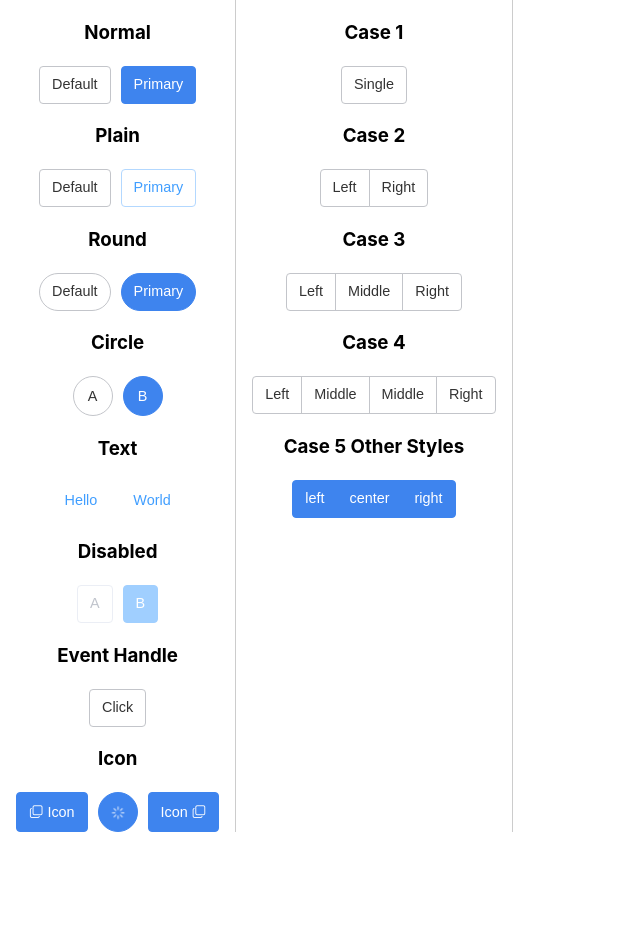
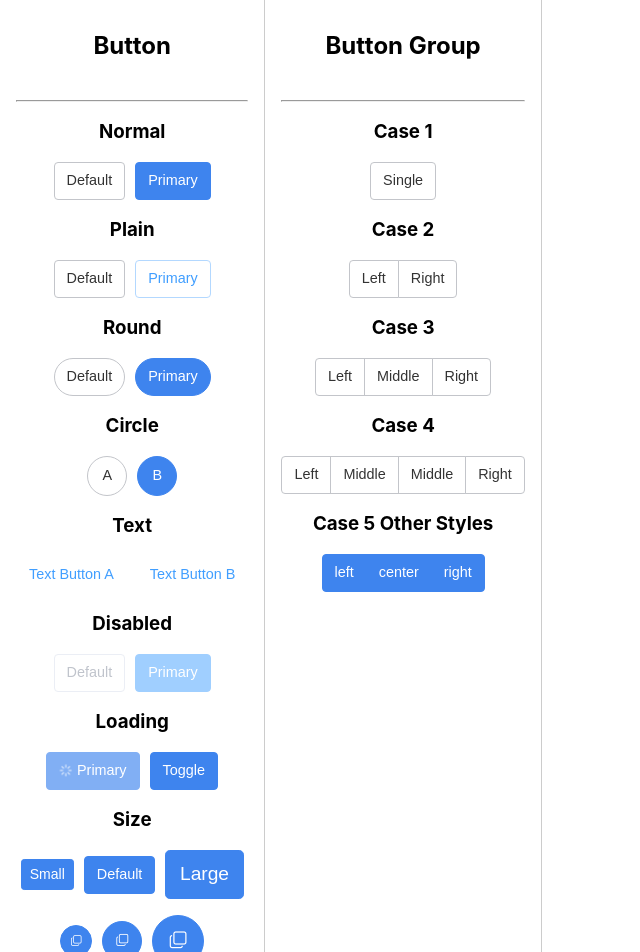
Before and after one commit to midoushitongtong/other-code, a Vue app in the folder learn-vue-component/: page / in a window 1280 px wide. Shown: the top 952 px of the page, without its empty margins (0-640 px from the left). Before the commit the page ends 832 px from the top, so only its background shows below. Built offline with nearby package versions, Linux system fonts and the light colour scheme.

Commit message:
chore: save code

```diff
--- a/learn-vue-component/src/App.vue
+++ b/learn-vue-component/src/App.vue
@@ -32,6 +32,7 @@ body {
       padding-left: 1rem;
       border-right: 1px solid #ccc;
     }
+    padding-bottom: 1.75rem;
   }
 }
 </style>
--- a/learn-vue-component/src/assets/scss/icon.scss
+++ b/learn-vue-component/src/assets/scss/icon.scss
@@ -10,6 +10,7 @@
 [class*=' a-icon-'] {
   font-family: element-icons !important;
   font-style: normal;
+  font-size: 0.85rem;
   display: inline-block;
 }
 
--- a/learn-vue-component/src/components/button/Index.vue
+++ b/learn-vue-component/src/components/button/Index.vue
@@ -2,17 +2,20 @@
   <button
     :class="[
       'a-button',
-      `a-button-${type}`,
+      type && buildButtonTypeClass(),
+      size && buildButtonSizeClass(),
       plain && 'is-plain',
       round && 'is-round',
       circle && 'is-circle',
       disabled && 'is-disabled',
-      text && 'is-text'
+      text && 'is-text',
+      loading && 'is-loading'
     ]"
     :disabled="disabled"
     @click="handleClick"
   >
-    <i v-if="icon" :class="`a-icon-${icon}`" />
+    <i v-if="loading" class="a-icon-loading" />
+    <i v-if="!loading && icon" :class="`a-icon-${icon}`" />
     <span v-if="$slots.default">
       <slot />
     </span>
@@ -25,7 +28,17 @@ export default {
     // button type
     type: {
       type: String,
-      default: 'default'
+      default: 'default',
+      validator(value) {
+        return ['default', 'primary'].indexOf(value) !== -1;
+      }
+    },
+    // size
+    size: {
+      type: String,
+      validator(value) {
+        return ['small', 'large'].indexOf(value) !== -1;
+      }
     },
     // plain
     plain: {
@@ -52,6 +65,11 @@ export default {
       type: Boolean,
       default: false
     },
+    // loading
+    loading: {
+      type: Boolean,
+      default: false
+    },
     // icon
     icon: {
       type: String,
@@ -59,6 +77,14 @@ export default {
     }
   },
   methods: {
+    // generate button type class
+    buildButtonTypeClass() {
+      return `a-button-${this.type}`;
+    },
+    // generate button size class
+    buildButtonSizeClass() {
+      return `a-button-${this.size}`;
+    },
     // handle button click event
     handleClick() {
       if (this.$props.disabled) {
@@ -85,10 +111,70 @@ export default {
     z-index: 1;
   }
 
+  // round
+  &.is-round {
+    border-radius: 1.5rem;
+  }
+
+  // circle
+  &.is-circle {
+    width: 2.5rem;
+    height: 2.5rem;
+    border-radius: 50%;
+    [class*='a-icon-'] {
+      margin-left: 0;
+    }
+  }
+
+  // text
+  &.is-text {
+    border-color: transparent;
+    background-color: transparent;
+    color: #409eff;
+    &:hover,
+    &:active,
+    &:focus {
+      border-color: transparent;
+      background-color: transparent;
+      color: #1578e2;
+      box-shadow: none;
+    }
+  }
+
+  // disabled
+  &.is-disabled {
+    cursor: not-allowed;
+  }
+
+  // loading
+  &.is-loading {
+    position: relative;
+    pointer-events: none;
+    &::before {
+      content: '';
+      position: absolute;
+      top: -1px;
+      right: -1px;
+      bottom: -1px;
+      left: -1px;
+      border-radius: inherit;
+      background-color: rgba(255, 255, 255, 0.35);
+      pointer-events: none;
+    }
+  }
+
+  // icon
+  [class*='a-icon'] {
+    font-size: 0.85rem;
+  }
+  [class*='a-icon'] + span {
+    margin-left: 0.25rem;
+  }
+
   // type - default
+  $button-type-default-class-name: & + '-' + 'default';
   @at-root {
-    $button-default-class-name: & + '-' + 'default';
-    #{$button-default-class-name} {
+    #{$button-type-default-class-name} {
       border-color: #c3c5ca;
       background-color: #fff;
       color: #333;
@@ -135,9 +221,9 @@ export default {
   }
 
   // type - primary
+  $button-type-primary-class-name: & + '-' + 'primary';
   @at-root {
-    $button-primary-class-name: & + '-' + 'primary';
-    #{$button-primary-class-name} {
+    #{$button-type-primary-class-name} {
       border-color: #3e84ee;
       background-color: #3e84ee;
       color: #fff;
@@ -184,45 +270,40 @@ export default {
     }
   }
 
-  // round
-  &.is-round {
-    border-radius: 1.5rem;
-  }
-
-  // circle
-  &.is-circle {
-    width: 2.5rem;
-    height: 2.5rem;
-    line-height: 1;
-    border-radius: 50%;
-  }
-
-  // text
-  &.is-text {
-    border-color: transparent;
-    background-color: transparent;
-    color: #409eff;
-    &:hover,
-    &:active,
-    &:focus {
-      border-color: transparent;
-      background-color: transparent;
-      color: #1578e2;
-      box-shadow: none;
+  // size - small
+  $button-size-small-class-name: & + '-' + 'small';
+  @at-root {
+    #{$button-size-small-class-name} {
+      padding: 0.25rem 0.5rem;
+      font-size: 0.875rem;
+      line-height: 1.5;
+      border-radius: 0.2rem;
+      &.is-circle {
+        width: 2rem;
+        height: 2rem;
+      }
+      [class*='a-icon-'] {
+        font-size: 0.75rem;
+      }
     }
   }
 
-  // disabled
-  &.is-disabled {
-    cursor: not-allowed;
-  }
-
-  // icon
-  [class*='a-icon'] + span {
-    margin-left: 0.25rem;
-  }
-  span > [class*='a-icon'] {
-    margin-left: 0.25rem;
+  // size - large
+  $button-size-large-class-name: & + '-' + 'large';
+  @at-root {
+    #{$button-size-large-class-name} {
+      padding: 0.55rem 0.85rem;
+      font-size: 1.2rem;
+      line-height: 1.5;
+      border-radius: 0.3rem;
+      &.is-circle {
+        width: 3.25rem;
+        height: 3.25rem;
+      }
+      [class*='a-icon-'] {
+        font-size: 1.2rem;
+      }
+    }
   }
 }
 </style>
--- a/learn-vue-component/src/views/button-group/Index.vue
+++ b/learn-vue-component/src/views/button-group/Index.vue
@@ -1,9 +1,13 @@
 <template>
   <div>
     <section class="section">
+      <h1>Button Group</h1>
+    </section>
+    <hr />
+
+    <section class="section">
       <h3>Case 1</h3>
     </section>
-
     <section class="section">
       <ButtonGroup>
         <Button>Single</Button>
@@ -13,7 +17,6 @@
     <section class="section">
       <h3>Case 2</h3>
     </section>
-
     <section class="section">
       <ButtonGroup>
         <Button>Left</Button>
@@ -24,7 +27,6 @@
     <section class="section">
       <h3>Case 3</h3>
     </section>
-
     <section class="section">
       <ButtonGroup>
         <Button>Left</Button>
@@ -36,7 +38,6 @@
     <section class="section">
       <h3>Case 4</h3>
     </section>
-
     <section class="section">
       <ButtonGroup>
         <Button>Left</Button>
@@ -49,7 +50,6 @@
     <section class="section">
       <h3>Case 5 Other Styles</h3>
     </section>
-
     <section class="section">
       <ButtonGroup>
         <Button type="primary">left</Button>
@@ -80,6 +80,12 @@ export default {
 <style lang="scss" scoped>
 .section {
   display: flex;
+  align-items: center;
   justify-content: center;
+  padding-top: 0.5rem;
+  padding-bottom: 0.5rem;
+  h3 {
+    margin: 0;
+  }
 }
 </style>
--- a/learn-vue-component/src/views/button/Index.vue
+++ b/learn-vue-component/src/views/button/Index.vue
@@ -1,9 +1,13 @@
 <template>
   <div>
     <section class="section">
+      <h1>Button</h1>
+    </section>
+    <hr />
+
+    <section class="section">
       <h3>Normal</h3>
     </section>
-
     <section class="section">
       <Button>Default</Button>
       <Button type="primary">Primary</Button>
@@ -12,7 +16,6 @@
     <section class="section">
       <h3>Plain</h3>
     </section>
-
     <section class="section">
       <Button plain>Default</Button>
       <Button type="primary" plain>Primary</Button>
@@ -21,7 +24,6 @@
     <section class="section">
       <h3>Round</h3>
     </section>
-
     <section class="section">
       <Button round>Default</Button>
       <Button type="primary" round>Primary</Button>
@@ -30,7 +32,6 @@
     <section class="section">
       <h3>Circle</h3>
     </section>
-
     <section class="section">
       <Button circle>A</Button>
       <Button type="primary" circle>B</Button>
@@ -39,40 +40,60 @@
     <section class="section">
       <h3>Text</h3>
     </section>
-
     <section class="section">
-      <Button text>Hello</Button>
-      <Button text>World</Button>
+      <Button text>Text Button A</Button>
+      <Button text>Text Button B</Button>
     </section>
 
     <section class="section">
       <h3>Disabled</h3>
     </section>
+    <section class="section">
+      <Button disabled>Default</Button>
+      <Button type="primary" disabled>Primary</Button>
+    </section>
 
     <section class="section">
-      <Button disabled>A</Button>
-      <Button type="primary" disabled>B</Button>
+      <h3>Loading</h3>
+    </section>
+    <section class="section">
+      <Button type="primary" :loading="loading">Primary</Button>
+      <Button type="primary" @click="handleToggleLoading">Toggle</Button>
+    </section>
+
+    <section class="section">
+      <h3>Size</h3>
+    </section>
+    <section class="section">
+      <Button type="primary" size="small">Small</Button>
+      <Button type="primary">Default</Button>
+      <Button type="primary" size="large">Large</Button>
+    </section>
+    <section class="section">
+      <Button type="primary" size="small" circle>
+        <i class="a-icon-copy-document" />
+      </Button>
+      <Button type="primary" circle>
+        <i class="a-icon-copy-document" />
+      </Button>
+      <Button type="primary" size="large" circle>
+        <i class="a-icon-copy-document" />
+      </Button>
     </section>
 
     <section class="section">
       <h3>Event Handle</h3>
     </section>
-
     <section class="section">
-      <Button @click="handleClick">Click</Button>
+      <Button type="primary" @click="handleClick">Click</Button>
     </section>
 
     <section class="section">
       <h3>Icon</h3>
     </section>
-
     <section class="section">
-      <Button type="primary" icon="copy-document">Icon</Button>
-      <Button type="primary" circle icon="loading"></Button>
-      <Button type="primary">
-        <span>Icon</span>
-        <i class="a-icon-copy-document"
-      /></Button>
+      <Button type="primary" icon="copy-document">Copy</Button>
+      <Button type="primary" circle icon="close"></Button>
     </section>
   </div>
 </template>
@@ -84,9 +105,17 @@ export default {
   components: {
     Button
   },
+  data() {
+    return {
+      loading: true
+    };
+  },
   methods: {
     handleClick(event) {
-      console.log(event);
+      alert(event);
+    },
+    handleToggleLoading() {
+      this.loading = !this.loading;
     }
   }
 };
@@ -95,7 +124,13 @@ export default {
 <style lang="scss" scoped>
 .section {
   display: flex;
+  align-items: center;
   justify-content: center;
+  padding-top: 0.5rem;
+  padding-bottom: 0.5rem;
+  h3 {
+    margin: 0;
+  }
   button + button {
     margin-left: 10px;
   }
```
